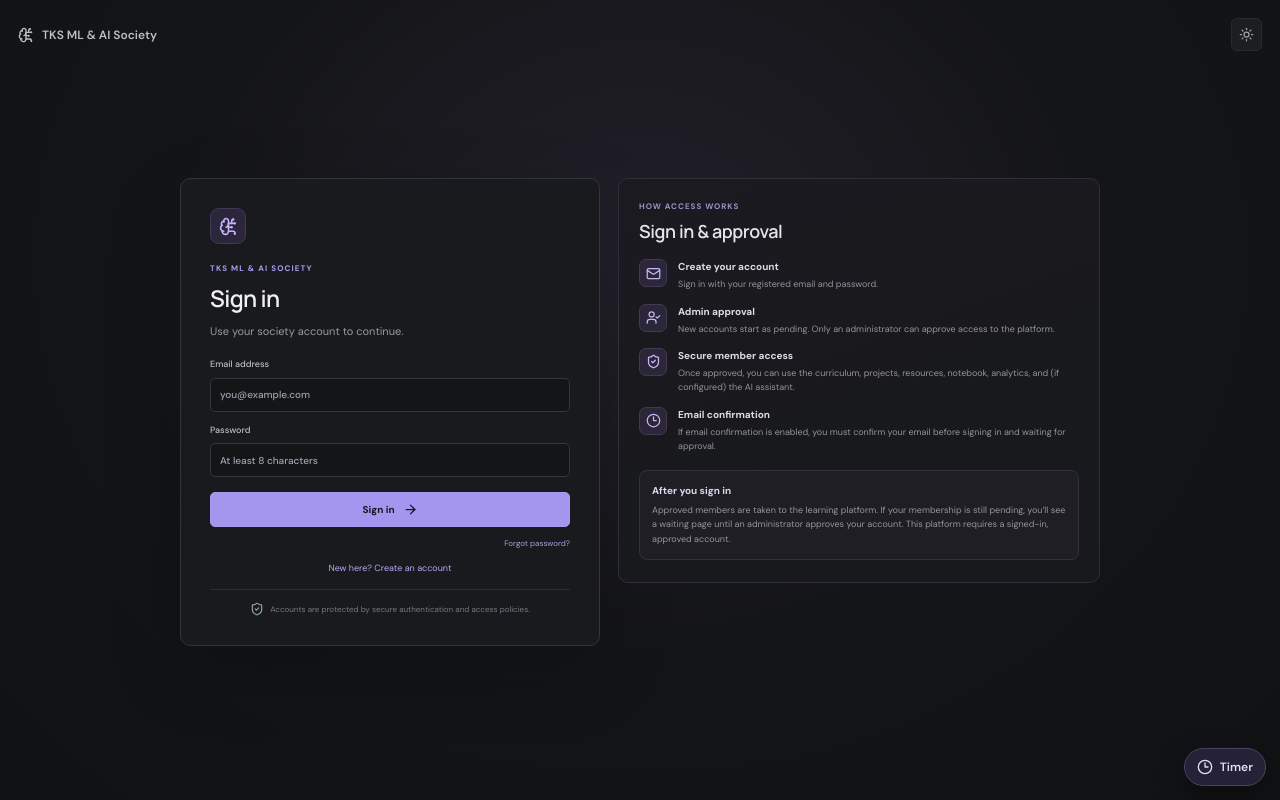
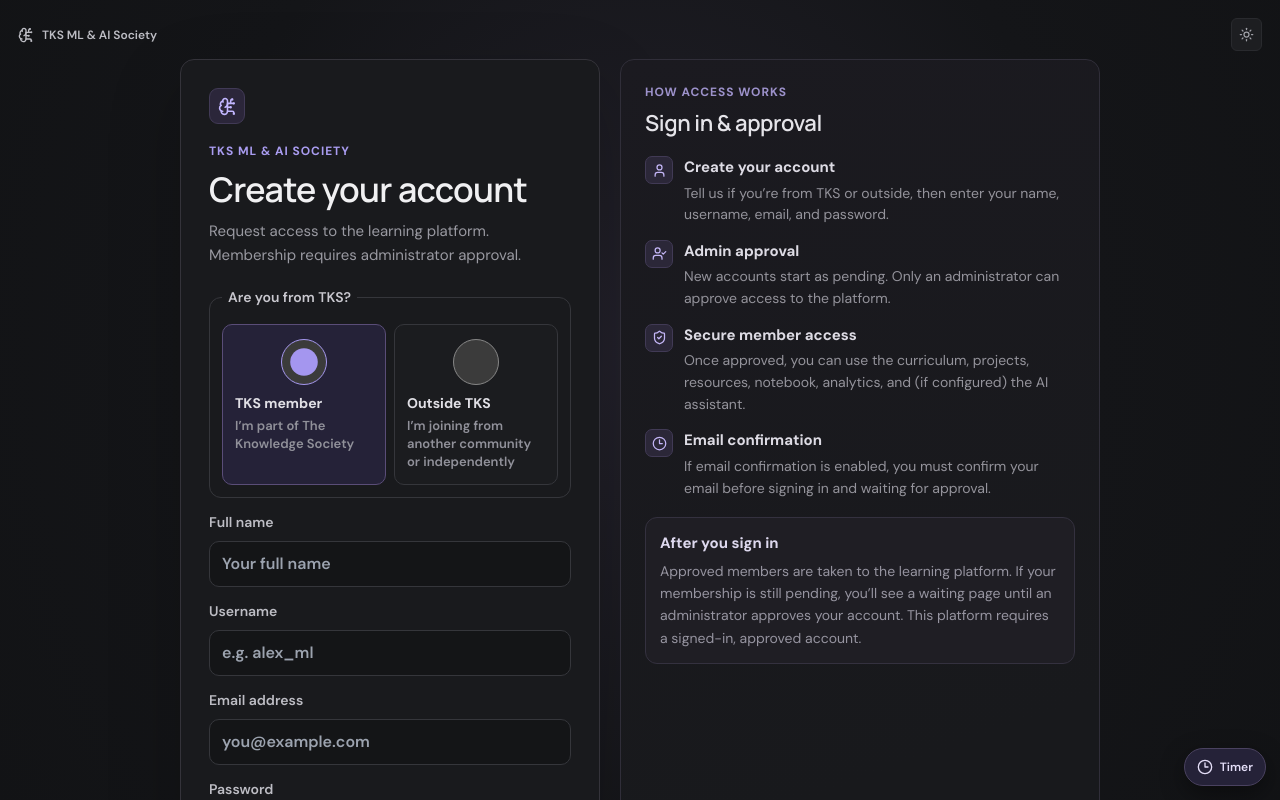
Before and after one commit to dhansikarcs-cs/tks-ml-ai-society, a Next.js app: page /login in a window 1280 px wide. Shown: the top 800 px of the page. Built offline with nearby package versions, Linux system fonts and the light colour scheme; no server answers.

Commit message:
Improve login flow and readability: default to sign-up and enlarge auth text

```diff
--- a/src/app/module-extra.css
+++ b/src/app/module-extra.css
@@ -464,3 +464,53 @@
 [data-theme="light"] .analysis-suggestion-item strong { color: #2f2b3d; }
 [data-theme="light"] .analysis-suggestion-item small { color: #5d5b68; }
 [data-theme="light"] .resource-safety-note strong { color: #2f2b3d; }
+/* Login/account readability & responsive improvements */
+.account-layout { gap: 20px; align-items: stretch; }
+.account-card, .pending-card { width: min(480px, 100%); padding: 28px; border-radius: 14px; }
+.pending-card { width: min(560px, 100%); }
+.account-eyebrow { font-size: 12px; letter-spacing: 0.08em; margin-bottom: 10px; }
+.account-card h1 { font-size: clamp(28px, 4vw, 34px); line-height: 1.15; letter-spacing: -0.02em; }
+.account-card > p:not(.account-eyebrow) { font-size: 15px; line-height: 1.6; margin: 10px 0 20px; }
+.account-form { gap: 14px; }
+.account-form label, .account-form legend { font-size: 14px; font-weight: 600; gap: 8px; }
+.account-form input, .account-form select { min-height: 46px; padding: 10px 12px; font-size: 16px; border-radius: 10px; }
+.account-primary, .account-secondary { min-height: 46px; font-size: 15px; border-radius: 10px; }
+.account-switch, .account-forgot { font-size: 14px; padding: 12px 0; }
+.account-switch { margin-top: 4px; }
+.account-security { font-size: 13px; gap: 8px; padding-top: 14px; line-height: 1.5; }
+.form-message { font-size: 14px; line-height: 1.55; padding: 10px 12px; border-radius: 10px; }
+.setup-callout { padding: 12px; border-radius: 10px; }
+.setup-callout strong { font-size: 14px; }
+.setup-callout span { font-size: 13px; }
+.affiliation-fieldset { padding: 12px; border-radius: 12px; }
+.affiliation-fieldset legend { font-size: 14px; }
+.affiliation-option { padding: 12px; border-radius: 10px; gap: 10px; }
+.affiliation-option strong { font-size: 14px; }
+.affiliation-option small { font-size: 13px; }
+.field-optional { font-size: 13px; }
+.account-flow { padding: 24px; border-radius: 14px; }
+.account-flow-eyebrow { font-size: 12px; letter-spacing: 0.08em; }
+.account-flow h2 { font-size: 22px; margin-bottom: 18px; }
+.account-flow-steps { gap: 14px; }
+.account-flow-steps strong { font-size: 15px; margin-bottom: 4px; }
+.account-flow-steps p { font-size: 14px; line-height: 1.55; }
+.account-flow-note { padding: 14px; border-radius: 12px; margin-top: 18px; }
+.account-flow-note strong { font-size: 15px; }
+.account-flow-note p { font-size: 14px; line-height: 1.6; }
+.pending-status-list { gap: 12px; margin: 8px 0 16px; }
+.pending-status-item { padding: 12px; border-radius: 12px; gap: 12px; }
+.pending-status-item > span { width: 34px; height: 34px; }
+.pending-status-item strong { font-size: 15px; margin-bottom: 4px; }
+.pending-status-item small { font-size: 14px; line-height: 1.55; }
+.pending-note { padding: 12px; border-radius: 12px; gap: 10px; }
+.pending-note p { font-size: 14px; line-height: 1.6; }
+.pending-actions { gap: 10px; margin-top: 4px; }
+@media (max-width: 900px) {
+  .account-layout { grid-template-columns: 1fr; max-width: 620px; }
+  .account-card, .pending-card, .account-flow { width: 100%; }
+}
+@media (max-width: 520px) {
+  .account-page { padding: 16px 12px 28px; justify-content: flex-start; }
+  .account-card, .pending-card, .account-flow { padding: 18px; border-radius: 12px; }
+  .account-card h1 { font-size: 28px; }
+}
--- a/src/app/theme-light.css
+++ b/src/app/theme-light.css
@@ -452,3 +452,30 @@
 [data-theme="light"] .text-button,
 [data-theme="light"] .inline-link,
 [data-theme="light"] .shelf-link { color: #6a4fc0; }
+
+/* Account/auth readability overrides (light theme) */
+[data-theme="light"] .account-card, [data-theme="light"] .pending-card { width: min(480px, 100%); padding: 28px; border-radius: 14px; }
+[data-theme="light"] .pending-card { width: min(560px, 100%); }
+[data-theme="light"] .account-eyebrow { font-size: 12px; letter-spacing: 0.08em; margin-bottom: 10px; }
+[data-theme="light"] .account-card h1 { font-size: clamp(28px, 4vw, 34px); line-height: 1.15; letter-spacing: -0.02em; }
+[data-theme="light"] .account-card > p:not(.account-eyebrow) { font-size: 15px; line-height: 1.6; margin: 10px 0 20px; }
+[data-theme="light"] .account-form { gap: 14px; }
+[data-theme="light"] .account-form label, [data-theme="light"] .account-form legend { font-size: 14px; font-weight: 600; gap: 8px; }
+[data-theme="light"] .account-form input, [data-theme="light"] .account-form select { min-height: 46px; padding: 10px 12px; font-size: 16px; border-radius: 10px; }
+[data-theme="light"] .account-primary, [data-theme="light"] .account-secondary { min-height: 46px; font-size: 15px; border-radius: 10px; }
+[data-theme="light"] .account-switch, [data-theme="light"] .account-forgot { font-size: 14px; padding: 12px 0; }
+[data-theme="light"] .account-security { font-size: 13px; gap: 8px; padding-top: 14px; line-height: 1.5; }
+[data-theme="light"] .form-message { font-size: 14px; line-height: 1.55; padding: 10px 12px; border-radius: 10px; }
+[data-theme="light"] .setup-callout strong { font-size: 14px; }
+[data-theme="light"] .setup-callout span { font-size: 13px; }
+[data-theme="light"] .affiliation-fieldset legend { font-size: 14px; }
+[data-theme="light"] .affiliation-option strong { font-size: 14px; }
+[data-theme="light"] .affiliation-option small { font-size: 13px; }
+[data-theme="light"] .account-flow h2 { font-size: 22px; }
+[data-theme="light"] .account-flow-steps strong, [data-theme="light"] .pending-status-item strong, [data-theme="light"] .account-flow-note strong { font-size: 15px; }
+[data-theme="light"] .account-flow-steps p, [data-theme="light"] .pending-status-item small, [data-theme="light"] .pending-note p, [data-theme="light"] .account-flow-note p { font-size: 14px; line-height: 1.55; }
+@media (max-width: 520px) {
+  [data-theme="light"] .account-page { padding: 16px 12px 28px; justify-content: flex-start; }
+  [data-theme="light"] .account-card, [data-theme="light"] .pending-card, [data-theme="light"] .account-flow { padding: 18px; border-radius: 12px; }
+  [data-theme="light"] .account-card h1 { font-size: 28px; }
+}
--- a/src/components/login-form.tsx
+++ b/src/components/login-form.tsx
@@ -8,7 +8,7 @@ import { ThemeToggle } from "@/lib/theme";
 type Affiliation = "tks" | "other";
 
 export function LoginForm() {
-  const [mode, setMode] = useState<"sign-in" | "sign-up" | "recover" | "update">("sign-in");
+  const [mode, setMode] = useState<"sign-in" | "sign-up" | "recover" | "update">("sign-up");
   const [affiliation, setAffiliation] = useState<Affiliation>("tks");
   const [busy, setBusy] = useState(false);
   const [message, setMessage] = useState("");
```
